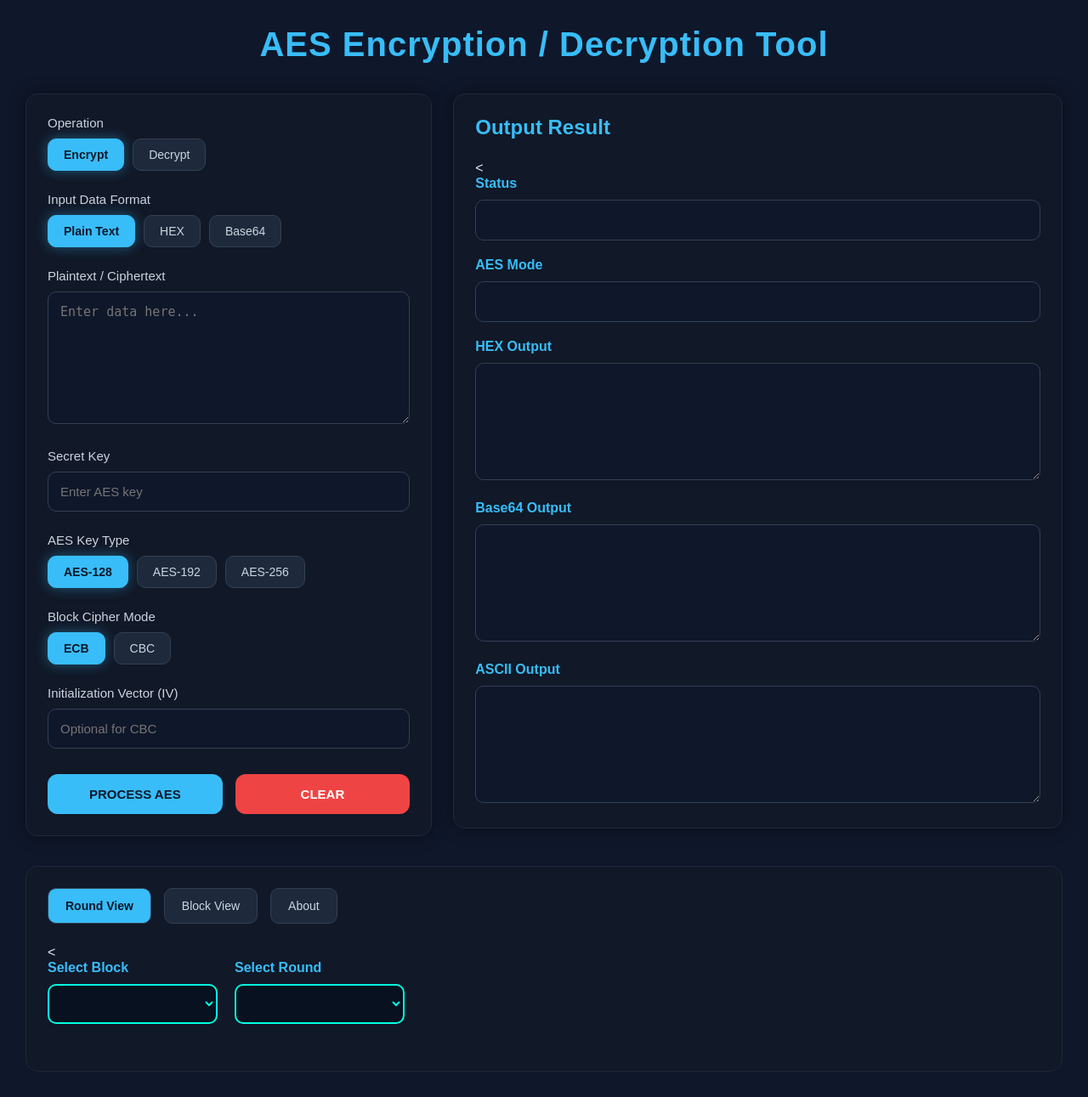
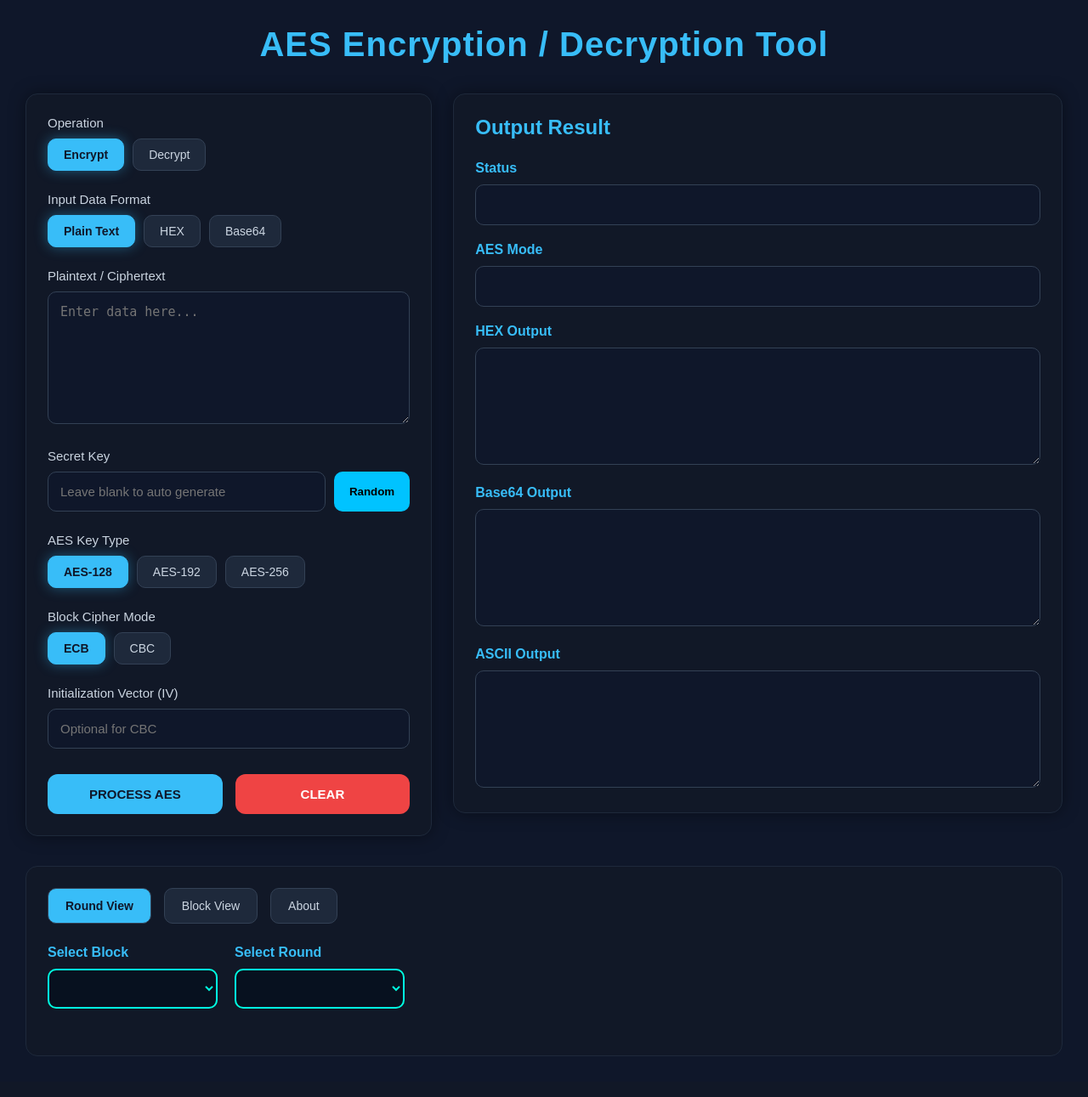
Before and after one commit to mikeH1fsd/aes-visualizer, a Flask app: page / in a window 1280 px wide. Shown: the whole page at 85% size. After the commit the page ends 1243 px from the top, so only its background shows below. Run offline with Flask 3, Linux system fonts and the light colour scheme; lists and menus that the app fills with data are empty.

Commit message:
update UI

```diff
--- a/static/app.js
+++ b/static/app.js
@@ -155,7 +155,18 @@ async function processAES(){
 
     const dataInput = document.getElementById("dataInput").value;
 
-    const secretKey = document.getElementById("secretKey").value;
+	let secretKey =
+	    document.getElementById("secretKey").value;
+
+	/* AUTO GENERATE IF EMPTY */
+
+	if(secretKey.trim() === ""){
+
+	    generateRandomKey();
+
+	    secretKey =
+		document.getElementById("secretKey").value;
+	}
 
     const ivInput = document.getElementById("ivInput").value;
 
@@ -406,29 +417,57 @@ function renderBlockView(result){
 /* =====================================================
    MATRIX RENDER
 ===================================================== */
-
 function renderMatrix(hexString){
 
-    if(!hexString) return "";
+    if(!hexString){
 
-    const bytes = splitHex(hexString);
+        return "";
+    }
+
+    /*
+        Convert:
+        AABBCCDDEEFF...
+        ->
+        ["AA","BB","CC"...]
+    */
+
+    const bytes =
+        hexString.match(/.{1,2}/g) || [];
+
+    /*
+        AES STATE
+        COLUMN-MAJOR
+
+        [ 0  4  8 12 ]
+        [ 1  5  9 13 ]
+        [ 2  6 10 14 ]
+        [ 3  7 11 15 ]
+    */
 
     let html = `
-        <div class="matrix-grid">
+        <table class="aes-matrix">
     `;
 
-    bytes.forEach(byte => {
+    for(let row = 0; row < 4; row++){
 
-        html += `
-            <div class="matrix-cell glow">
+        html += "<tr>";
 
-                ${byte}
+        for(let col = 0; col < 4; col++){
 
-            </div>
-        `;
-    });
+            const index =
+                col * 4 + row;
 
-    html += `</div>`;
+            html += `
+                <td>
+                    ${bytes[index] || "00"}
+                </td>
+            `;
+        }
+
+        html += "</tr>";
+    }
+
+    html += "</table>";
 
     return html;
 }
@@ -463,13 +502,20 @@ function clearAll(){
 
     document.getElementById("ivInput").value = "";
 
-    document.getElementById("outputArea").value = "";
+    document.getElementById("resultHex").value = "";
+
+    document.getElementById("resultBase64").value = "";
+
+    document.getElementById("resultAscii").value = "";
+
+    document.getElementById("resultStatus").value = "";
+
+    document.getElementById("resultMode").value = "";
 
     document.getElementById("roundContainer").innerHTML = "";
 
     document.getElementById("blockContainer").innerHTML = "";
 }
-
 /* =====================================================
    TABS
 ===================================================== */
@@ -552,25 +598,90 @@ function renderSingleRound(
             </div>
     `;
 
-    Object.keys(round).forEach(key => {
+    const orderedSteps = [
 
-        if(
-            key === "round" ||
-            key === "type"
-        ) return;
+    "SubBytes",
+    "ShiftRows",
+    "MixColumns",
+    "AddRoundKey",
+
+    "InvSubBytes",
+    "InvShiftRows",
+    "InvMixColumns",
+    "AddRoundKey_Inv"
+    ];
+
+
+/* RENDER THEO THỨ TỰ AES */
+
+orderedSteps.forEach(step => {
+
+    if(round[step]){
 
         html += `
             <div class="matrix-wrapper">
 
-                <h3>${key}</h3>
+                <h3>${step}</h3>
 
-                ${renderMatrix(round[key])}
+                ${renderMatrix(round[step])}
 
             </div>
         `;
-    });
+    }
+});
+
 
     html += `</div>`;
 
     container.innerHTML = html;
 }
+
+/* =========================================
+   RANDOM AES KEY
+========================================= */
+/* =========================================
+   RANDOM AES KEY
+========================================= */
+
+/* =========================================
+   RANDOM AES KEY
+========================================= */
+
+document
+    .getElementById("generateKeyBtn")
+    .addEventListener("click", generateRandomKey);
+
+function generateRandomKey(){
+
+    let length = 16;
+
+    /*
+        AES-128 => 16 bytes
+        AES-192 => 24 bytes
+        AES-256 => 32 bytes
+    */
+
+    if(currentKeySize === "2"){
+
+        length = 24;
+    }
+
+    else if(currentKeySize === "3"){
+
+        length = 32;
+    }
+
+    const chars =
+        "ABCDEFGHIJKLMNOPQRSTUVWXYZabcdefghijklmnopqrstuvwxyz0123456789";
+
+    let key = "";
+
+    for(let i = 0; i < length; i++){
+
+        key += chars.charAt(
+            Math.floor(Math.random() * chars.length)
+        );
+    }
+
+    document.getElementById("secretKey").value = key;
+}
--- a/static/style.css
+++ b/static/style.css
@@ -627,3 +627,65 @@ textarea{
 
     box-shadow:0 0 15px #00ffe1;
 }
+
+.aes-matrix{
+
+    display:grid;
+
+    grid-template-columns:repeat(4, 70px);
+
+    gap:8px;
+
+    margin-top:15px;
+}
+
+.aes-matrix td{
+
+    background:#1e293b;
+
+    border:1px solid #334155;
+
+    border-radius:8px;
+
+    padding:12px;
+
+    text-align:center;
+
+    font-family:monospace;
+
+    font-size:15px;
+
+    transition:0.2s;
+}
+
+.aes-matrix td:hover{
+
+    background:#38bdf8;
+
+    color:#0f172a;
+
+    transform:scale(1.05);
+}
+
+.key-row{
+    display:flex;
+    gap:10px;
+}
+
+.key-row input{
+    flex:1;
+}
+
+#generateKeyBtn{
+    padding:12px 18px;
+    border:none;
+    border-radius:10px;
+    background:#00c3ff;
+    color:#000;
+    font-weight:bold;
+    cursor:pointer;
+}
+
+#generateKeyBtn:hover{
+    opacity:0.9;
+}
--- a/templates/index.html
+++ b/templates/index.html
@@ -112,15 +112,31 @@
 
             <!-- SECRET KEY -->
 
+
+            <!-- SECRET KEY -->
+
 		<div class="form-group">
 
 		    <label>Secret Key</label>
 
+		    <div class="key-row">
+
 			<input type="text"
 			       id="secretKey"
-                       placeholder="Enter AES key">
+			       placeholder="Leave blank to auto generate">
+
+			<button type="button"
+				id="generateKeyBtn">
+
+			    Random
+			</button>
 
 		    </div>
+
+		</div>
+
+
+
 
             <!-- KEY SIZE -->
 
@@ -222,7 +238,7 @@
 
             <h2>Output Result</h2>
 
-            <<div class="result-container">
+            <div class="result-container">
 
     <!-- STATUS -->
 
@@ -294,6 +310,8 @@
 
 <div class="tabs-container">
 
+    <!-- TAB BUTTONS -->
+
     <div class="tabs">
 
         <button class="tab-btn active"
@@ -319,11 +337,16 @@
 
     </div>
 
-        <!-- ROUND VIEW -->
+    <!-- =========================
+         ROUND VIEW
+    ========================== -->
 
-        <<div class="round-toolbar">
+    <div id="roundView"
+         class="tab-content active">
 
-    <!-- BLOCK SELECT -->
+        <!-- TOOLBAR -->
+
+        <div class="round-toolbar">
 
             <div class="select-group">
 
@@ -333,8 +356,6 @@
 
             </div>
 
-    <!-- ROUND SELECT -->
-
             <div class="select-group">
 
                 <label>Select Round</label>
@@ -342,6 +363,73 @@
                 <select id="roundSelect"></select>
 
             </div>
+
+        </div>
+
+        <!-- ROUND CONTENT -->
+
+        <div id="roundContainer"></div>
+
+    </div>
+
+    <!-- =========================
+         BLOCK VIEW
+    ========================== -->
+
+    <div id="blockView"
+         class="tab-content">
+
+        <div id="blockContainer"></div>
+
+    </div>
+
+    <!-- =========================
+         ABOUT VIEW
+    ========================== -->
+
+    <div id="aboutView"
+         class="tab-content">
+
+        <div class="about-box">
+
+            <h2>
+                Advanced Encryption Standard (AES)
+            </h2>
+
+            <p>
+                AES is a symmetric encryption algorithm
+                standardized by NIST.
+            </p>
+
+            <p>
+                This visualization tool supports:
+            </p>
+
+            <ul>
+
+                <li>AES-128</li>
+
+                <li>AES-192</li>
+
+                <li>AES-256</li>
+
+                <li>ECB Mode</li>
+
+                <li>CBC Mode</li>
+
+                <li>Round-by-round visualization</li>
+
+                <li>Block chaining visualization</li>
+
+            </ul>
+
+        </div>
+
+    </div>
+
+</div>
+
+
 
 </div>
 
```
Lines whose indentation alone changed are shown as unchanged.
